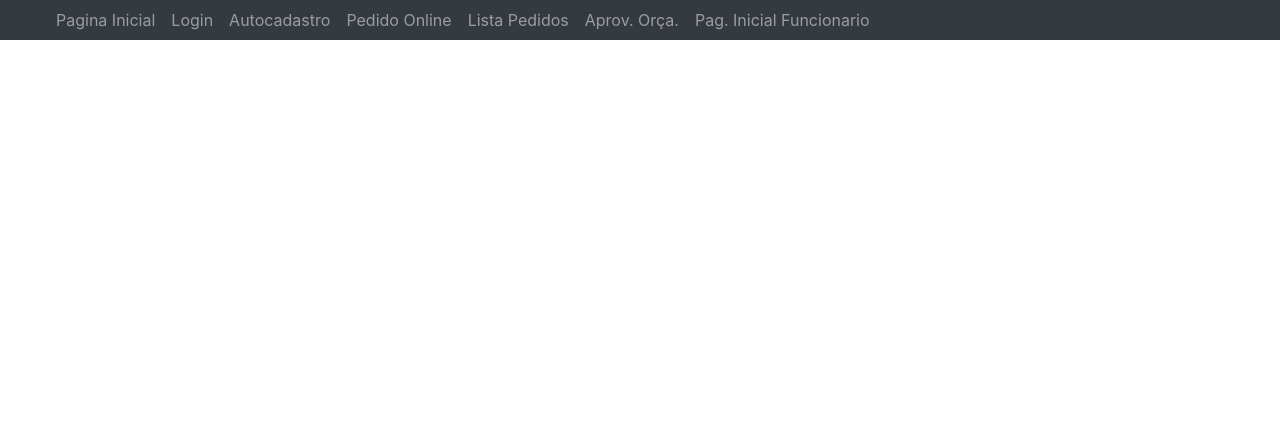
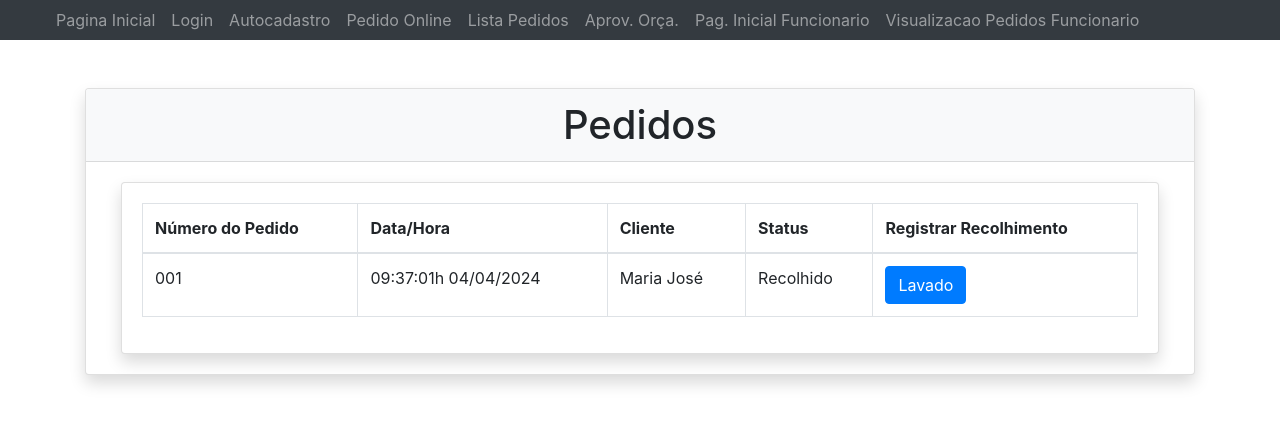
Before and after one commit to RicardoGomes00/web2-front, an Angular app in the folder we2-front/: page /visualizacao-de-pedidos in a window 1280 px wide. Before the commit this address led to /. Shown: the top 424 px of the page. Built offline with nearby package versions, Linux system fonts and the light colour scheme.

Commit message:
implementar componente de visualização de pedidos pelo funcionário

```diff
--- a/we2-front/angular.json
+++ b/we2-front/angular.json
@@ -91,5 +91,8 @@
         }
       }
     }
+  },
+  "cli": {
+    "analytics": false
   }
 }
--- a/we2-front/src/app/Cliente/listagem-pedidos/listagem-pedidos.component.html
+++ b/we2-front/src/app/Cliente/listagem-pedidos/listagem-pedidos.component.html
@@ -98,11 +98,7 @@
                 <td *ngSwitchCase="'Cancelado'" class="rejeitadoCancelado">{{pedido.status}}</td>
                 <td *ngSwitchCase="'Cancelado'"></td>
                 <td *ngSwitchCase="'Recolhido'" class="recolhido">{{pedido.status}}</td>
-                <td *ngSwitchCase="'Recolhido'">
-                  <a href="#" title="Marcar Como Lavado" class="btn btn-small btn-success ml-1">
-                    <i class="fa-solid fa-check"></i>
-                  </a>
-                </td>
+                <td *ngSwitchCase="'Recolhido'"></td>
                 <td *ngSwitchCase="'Aguardando Pagamento'" class="aguardandoPagamento">{{pedido.status}}</td>
                 <td *ngSwitchCase="'Aguardando Pagamento'">
                   <a href="pagar-pedido" class="btn btn-primary btn-sm mb-1 ml-1" title="confirmar pagamento" (click)="confirmarPagamento(pedido)">
--- a/we2-front/src/app/Cliente/listagem-pedidos/listagem-pedidos.component.ts
+++ b/we2-front/src/app/Cliente/listagem-pedidos/listagem-pedidos.component.ts
@@ -1,7 +1,6 @@
 import { Component } from '@angular/core';
 import { Router } from '@angular/router';
 import { CommonModule } from '@angular/common';
-// import { MarcarComoLavadoService } from '../../services/pedidos/MarcarComoLavadoService';
 
 @Component({
   selector: 'app-listagem-pedidos',
@@ -16,8 +15,7 @@ export class ListagemPedidosComponent {
   pedidos = Pedidos;
 
   constructor(
-    private router: Router,
-    // private marcarComoLavadoService: MarcarComoLavadoService
+    private router: Router
   ){}
 
   confirmarPagamento(pedido: any) {
@@ -40,22 +38,10 @@ export class ListagemPedidosComponent {
     }
   }
 
-  // public marcarComoLavado(id: string): void {
-  //   var response = this.marcarComoLavadoService.chamarApiExterna(id);
-  //     if (response)
-  //     {
-  //       console.log("deu certo");
-  //     }
-  //     else
-  //     {
-  //       console.log("deu errado");
-  //     }
-  // }
-
 }
 
 const Pedidos = [
-  {numeroPedido: '020', pecas:'1 Casaco, 2 calças', dataRetirada:'02/09/2023 16:07:34', dataEntrega:'', status:'Recolhido'},
+  {numeroPedido: '020', pecas:'1 Casaco, 2 calças', dataRetirada:'02/09/2023 16:07:34', dataEntrega:'', status:'Aberto'},
   {numeroPedido: '016', pecas:'4 Cuecas, 2 calças', dataRetirada:'29/08/2023 14:02:51', dataEntrega:'', status:'Aberto'},
   {numeroPedido: '015', pecas:'2 Casacos', dataRetirada:'29/08/2023 11:44:38', dataEntrega:'', status:'Cancelado'},
   {numeroPedido: '014', pecas:'3 Camisetas, 2 calças', dataRetirada:'28/08/2023 14:16:08', dataEntrega:'', status:'Aberto'},
--- /dev/null
+++ b/we2-front/src/app/Funcionario/visualizacao-de-pedidos/visualizacao-de-pedidos.component.html
@@ -0,0 +1,51 @@
+<!DOCTYPE html>
+<html lang="pt-br">
+<head>
+    <meta charset="UTF-8">
+    <meta name="viewport" content="width=device-width, initial-scale=1, shrink-to-fit=no">
+    <title>Todos os Pedidos</title>
+    <link rel="stylesheet" href="https://stackpath.bootstrapcdn.com/bootstrap/4.3.1/css/bootstrap.min.css">
+</head>
+<body>
+  <div class="container mt-5">
+    <div class="card shadow round">
+      <div class="card-header bg-light">
+        <h1 class="mb-0 text-center">Pedidos</h1>
+      </div>
+      <div class="card-body">
+        <div class="col-12">
+          <div class="card shadow round">
+            <div class="card-body">
+              <div class="table-responsive">
+                <table class="table table-bordered">
+                  <thead>
+                    <tr>
+                      <th>Número do Pedido</th>
+                      <th>Data/Hora</th>
+                      <th>Cliente</th>
+                      <th>Status</th>
+                      <th>Registrar Recolhimento</th>
+                    </tr>
+                  </thead>
+                  <tbody>
+                      <td>001</td>
+                      <td>09:37:01h 04/04/2024</td>
+                      <td>Maria José</td>
+                      <td>Recolhido</td>
+                      <td>
+                        <button class="btn btn-primary" (click)="marcarComoLavado('Aqui vai o Id')">Lavado</button>
+                      </td>
+                  </tbody>
+                </table>
+              </div>
+            </div>
+          </div>
+        </div>
+      </div>
+    </div>
+  </div>
+
+  <script>
+  </script>
+</body>
+</html>
--- /dev/null
+++ b/we2-front/src/app/Funcionario/visualizacao-de-pedidos/visualizacao-de-pedidos.component.ts
@@ -0,0 +1,26 @@
+import { Component } from '@angular/core';
+import { MarcarComoLavadoService } from '../../services/pedidos/MarcarComoLavadoService';
+
+@Component({
+  selector: 'app-visualizacao-de-pedidos',
+  templateUrl: './visualizacao-de-pedidos.component.html',
+  styleUrl: './visualizacao-de-pedidos.component.css',
+})
+export class VisualizacaoDePedidosComponent {
+  constructor
+  (
+    private marcarComoLavadoService: MarcarComoLavadoService
+  ) {}
+
+  public marcarComoLavado(id: string): void {
+    var response = this.marcarComoLavadoService.chamarApiExterna(id);
+      if (response)
+      {
+        console.log("deu certo");
+      }
+      else
+      {
+        console.log("deu errado");
+      }
+  }
+}
--- a/we2-front/src/app/Geral/nav-bar/nav-bar.component.html
+++ b/we2-front/src/app/Geral/nav-bar/nav-bar.component.html
@@ -8,6 +8,7 @@
         <a href="listagem-pedidos" class="nav-item nav-link">Lista Pedidos</a> <!--Retirar depois do nav bar-->
         <a href="aprovacao-orcamento" class="nav-item nav-link">Aprov. Orça.</a>
         <a href="pagina-inicial-funcionario" class="nav-item nav-link">Pag. Inicial Funcionario</a>
+        <a href="visualizacao-de-pedidos" class="nav-item nav-link">Visualizacao Pedidos Funcionario</a>
     </div>
   </nav>
 </div>
--- a/we2-front/src/app/app.config.ts
+++ b/we2-front/src/app/app.config.ts
@@ -3,10 +3,12 @@ import { provideRouter } from '@angular/router';
 import { provideAnimations } from '@angular/platform-browser/animations';
 
 import { routes } from './app.routes';
+import { provideHttpClient } from '@angular/common/http';
 
 export const appConfig: ApplicationConfig = {
   providers: [
     provideRouter(routes),
     provideAnimations(),
+    provideHttpClient()
   ],
 };
--- a/we2-front/src/app/app.routes.ts
+++ b/we2-front/src/app/app.routes.ts
@@ -7,6 +7,7 @@ import { PaginaInicialComponent } from './Geral/pagina_inicial/pagina_inicial.co
 import { ListagemPedidosComponent } from './Cliente/listagem-pedidos/listagem-pedidos.component';
 import { AprovacaoOrcamentoComponent } from './Cliente/aprovacao-orcamento/aprovacao-orcamento.component';
 import { PaginaInicialFuncionarioComponent } from './Funcionario/pagina-inicial-funcionario/pagina-inicial-funcionario.component';
+import { VisualizacaoDePedidosComponent } from './Funcionario/visualizacao-de-pedidos/visualizacao-de-pedidos.component';
 
 export const routes: Routes = [
   {path: 'login', component:LoginComponent, pathMatch: 'full' },
@@ -16,5 +17,6 @@ export const routes: Routes = [
   {path: 'listagem-pedidos', component: ListagemPedidosComponent, pathMatch: 'full' },
   {path: 'aprovacao-orcamento', component: AprovacaoOrcamentoComponent, pathMatch: 'full' },
   {path: 'pagina-inicial-funcionario', component: PaginaInicialFuncionarioComponent, pathMatch: 'full'},
+  {path: 'visualizacao-de-pedidos', component: VisualizacaoDePedidosComponent, pathMatch: 'full'},
   {path:'**', redirectTo:'', pathMatch: 'full' }
 ];
```
Also changed, not shown: we2-front/src/app/Funcionario/visualizacao-de-pedidos/visualizacao-de-pedidos.component.css (added), 1 other file (tests, documents, lock files or other folders).
